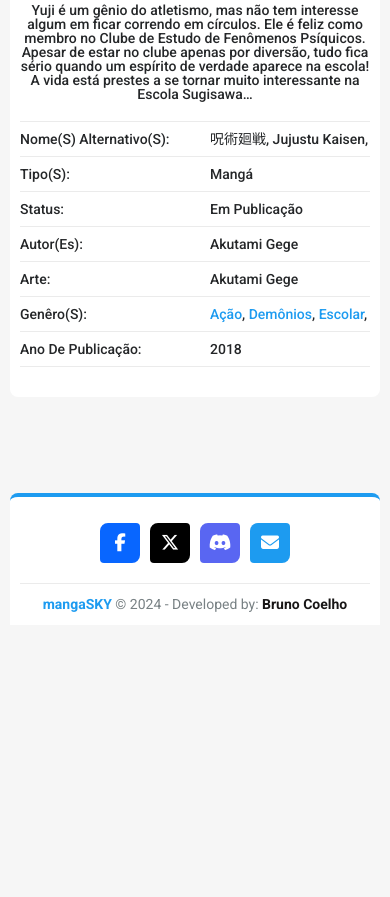
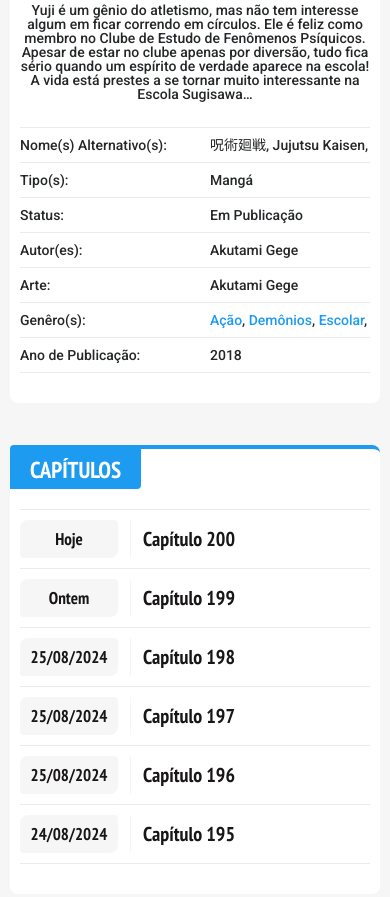
Before and after one commit to eubrunocoelho/mangaSKY-theme, a plain HTML site: page manga.html in a window 390 px wide. Shown: the part 686-1583 px from the top of the page. Before the commit the page ends 1311 px from the top, so only its background shows below. Drawn offline with nearby package versions, Linux system fonts and the light colour scheme.

Commit message:
style(mobile): add style to manga chapters

```diff
--- /dev/null
+++ b/assets/scss/modules/_chapters.scss
@@ -0,0 +1,62 @@
+/**
+ * =================================================================================
+ * CHAPTERS
+ * =================================================================================
+ */
+
+.chapters {
+    display: flex;
+    flex-direction: column;
+    width: 100%;
+
+    &__item {
+        align-items: center;
+        border-bottom: 1px solid $gray-color-1;
+        display: flex;
+        height: 100%;
+        padding: 10px 0 10px 0;
+
+        &:first-child {
+            border-top: 1px solid $gray-color-1;
+        }
+    }
+
+    &__date {
+        display: flex;
+
+        &-box {
+            align-items: center;
+            background: $white-color-4;
+            border-radius: $border-radius-1;
+            color: $black-color-2;
+            display: flex;
+            font-family: $pt-sans-narrow;
+            font-size: 17px;
+            font-weight: 700;
+            height: 38px;
+            justify-content: center;
+            text-transform: capitalize;
+            width: 98px;
+        }
+    }
+
+    &__division-line {
+        background: $white-color-4;
+        height: 38px;
+        margin: 0 12px 0 12px;
+        width: 1px;
+    }
+
+    &__link {
+        color: $black-color-2;
+        flex: 1;
+        font-family: $pt-sans-narrow;
+        font-size: 20px;
+        font-weight: 700;
+        width: 100%;
+
+        &:hover {
+            text-decoration: none;
+        }
+    }
+}
--- a/assets/scss/modules/_manga.scss
+++ b/assets/scss/modules/_manga.scss
@@ -59,6 +59,7 @@
         font-size: 33px;
         font-weight: 700;
         margin: 0 0 12px 0;
+        text-transform: capitalize;
     }
 
     &__info {
@@ -119,7 +120,7 @@
     }
 
     &__datasheet {
-        margin: 20px 0 0 0;
+        margin: 26px 0 0 0;
         overflow-x: auto;
         width: 100%;
     }
@@ -183,7 +184,6 @@
             th,
             td {
                 padding: 10px 12px 10px 0;
-                text-transform: capitalize;
             }
 
             th {
--- a/assets/scss/styles.scss
+++ b/assets/scss/styles.scss
@@ -19,6 +19,7 @@
 @import './modules/ads';
 @import './modules/highlights';
 @import './modules/manga';
+@import './modules/chapters';
 @import './modules/letters';
 @import './modules/columns';
 @import './modules/mangas';
--- a/manga.html
+++ b/manga.html
@@ -1,12 +1,16 @@
 <!DOCTYPE html>
 <html lang="pt-BR">
+
 <head>
     <meta charset="UTF-8">
     <meta name="viewport" content="width=device-width, initial-scale=1.0">
     <title>mangaSKY - Leitor de mangás online pt-BR</title>
     <link rel="stylesheet" href="./assets/css/styles.css">
-    <link rel="stylesheet" href="https://cdnjs.cloudflare.com/ajax/libs/font-awesome/6.5.2/css/all.min.css" integrity="sha512-SnH5WK+bZxgPHs44uWIX+LLJAJ9/2PkPKZ5QiAj6Ta86w+fsb2TkcmfRyVX3pBnMFcV7oQPJkl9QevSCWr3W6A==" crossorigin="anonymous" referrerpolicy="no-referrer" />
+    <link rel="stylesheet" href="https://cdnjs.cloudflare.com/ajax/libs/font-awesome/6.5.2/css/all.min.css"
+        integrity="sha512-SnH5WK+bZxgPHs44uWIX+LLJAJ9/2PkPKZ5QiAj6Ta86w+fsb2TkcmfRyVX3pBnMFcV7oQPJkl9QevSCWr3W6A=="
+        crossorigin="anonymous" referrerpolicy="no-referrer" />
 </head>
+
 <body>
     <section class="search" style="display: none;">
         <form class="search__form">
@@ -98,14 +102,17 @@
                     </ul>
                 </div>
                 <div class="manga__synopsis">
-                    <p class="synopsis__text">Yuji é um gênio do atletismo, mas não tem interesse algum em ficar correndo em círculos. Ele é feliz como membro no Clube de Estudo de Fenômenos Psíquicos. Apesar de estar no clube apenas por diversão, tudo fica sério quando um espírito de verdade aparece na escola! A vida está prestes a se tornar muito interessante na Escola Sugisawa…</p>
+                    <p class="synopsis__text">Yuji é um gênio do atletismo, mas não tem interesse algum em ficar
+                        correndo em círculos. Ele é feliz como membro no Clube de Estudo de Fenômenos Psíquicos. Apesar
+                        de estar no clube apenas por diversão, tudo fica sério quando um espírito de verdade aparece na
+                        escola! A vida está prestes a se tornar muito interessante na Escola Sugisawa…</p>
                 </div>
             </div>
             <div class="manga__datasheet">
                 <table class="datasheet__table">
                     <tr>
                         <th>Nome(s) Alternativo(s):</th>
-                        <td>呪術廻戦, Jujustu Kaisen, Sorcery Fight</td>
+                        <td>呪術廻戦, Jujutsu Kaisen, Sorcery Fight</td>
                     </tr>
                     <tr>
                         <th>Tipo(s):</th>
@@ -126,7 +133,8 @@
                     <tr>
                         <th>Genêro(s):</th>
                         <td>
-                            <a href="#">Ação</a>, <a href="#">Demônios</a>, <a href="#">Escolar</a>, <a href="#">Shounen</a>, <a href="#">Sobrenatural</a>
+                            <a href="#">Ação</a>, <a href="#">Demônios</a>, <a href="#">Escolar</a>, <a
+                                href="#">Shounen</a>, <a href="#">Sobrenatural</a>
                         </td>
                     </tr>
                     <tr>
@@ -134,6 +142,77 @@
                         <td>2018</td>
                     </tr>
                 </table>
+            </div>
+        </section>
+        <section class="section content">
+            <h1 class="content__title">Capítulos</h1>
+            <div class="chapters">
+                <!-- start chapters item -->
+                <div class="chapters__item">
+                    <div class="chapters__date">
+                        <span class="chapters__date-box">Hoje</span>
+                        <span class="chapters__division-line">
+                            <!-- -->
+                        </span>
+                    </div>
+                    <a href="#" class="chapters__link">Capítulo 200</a>
+                </div>
+                <!-- end chapters item -->
+                <!-- start chapters item -->
+                <div class="chapters__item">
+                    <div class="chapters__date">
+                        <span class="chapters__date-box">Ontem</span>
+                        <span class="chapters__division-line">
+                            <!-- -->
+                        </span>
+                    </div>
+                    <a href="#" class="chapters__link">Capítulo 199</a>
+                </div>
+                <!-- end chapters item -->
+                <!-- start chapters item -->
+                <div class="chapters__item">
+                    <div class="chapters__date">
+                        <span class="chapters__date-box">25/08/2024</span>
+                        <span class="chapters__division-line">
+                            <!-- -->
+                        </span>
+                    </div>
+                    <a href="#" class="chapters__link">Capítulo 198</a>
+                </div>
+                <!-- end chapters item -->
+                <!-- start chapters item -->
+                <div class="chapters__item">
+                    <div class="chapters__date">
+                        <span class="chapters__date-box">25/08/2024</span>
+                        <span class="chapters__division-line">
+                            <!-- -->
+                        </span>
+                    </div>
+                    <a href="#" class="chapters__link">Capítulo 197</a>
+                </div>
+                <!-- end chapters item -->
+                <!-- start chapters item -->
+                <div class="chapters__item">
+                    <div class="chapters__date">
+                        <span class="chapters__date-box">25/08/2024</span>
+                        <span class="chapters__division-line">
+                            <!-- -->
+                        </span>
+                    </div>
+                    <a href="#" class="chapters__link">Capítulo 196</a>
+                </div>
+                <!-- end chapters item -->
+                <!-- start chapters item -->
+                <div class="chapters__item">
+                    <div class="chapters__date">
+                        <span class="chapters__date-box">24/08/2024</span>
+                        <span class="chapters__division-line">
+                            <!-- -->
+                        </span>
+                    </div>
+                    <a href="#" class="chapters__link">Capítulo 195</a>
+                </div>
+                <!-- end chapters item -->
             </div>
         </section>
     </main>
@@ -166,10 +245,13 @@
                 </nav>
             </div>
             <div class="footer__copy">
-                <p><a href="#" class="copy__link">mangaSKY</a> © 2024 - Developed by: <a href="http://eubrunocoelho.vercel.app" target="_blank" class="copy__link copy__link--author">Bruno Coelho</p>
+                <p><a href="#" class="copy__link">mangaSKY</a> © 2024 - Developed by: <a
+                        href="http://eubrunocoelho.vercel.app" target="_blank"
+                        class="copy__link copy__link--author">Bruno Coelho</p>
             </div>
         </div>
     </footer>
     <script src="https://ajax.googleapis.com/ajax/libs/jquery/3.7.1/jquery.min.js"></script>
 </body>
+
 </html>
```
Also changed, not shown: assets/css/styles.css, 1 other file.
